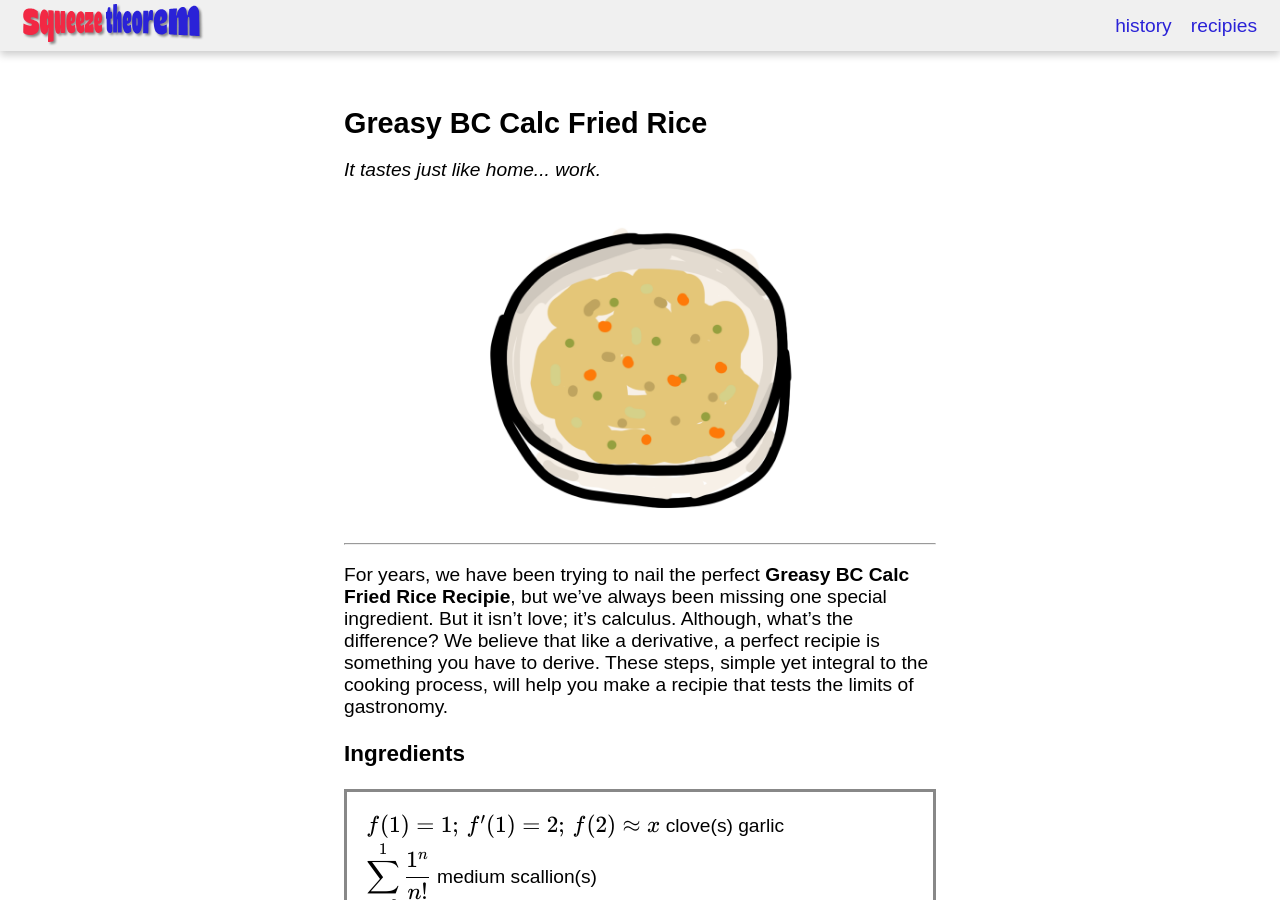
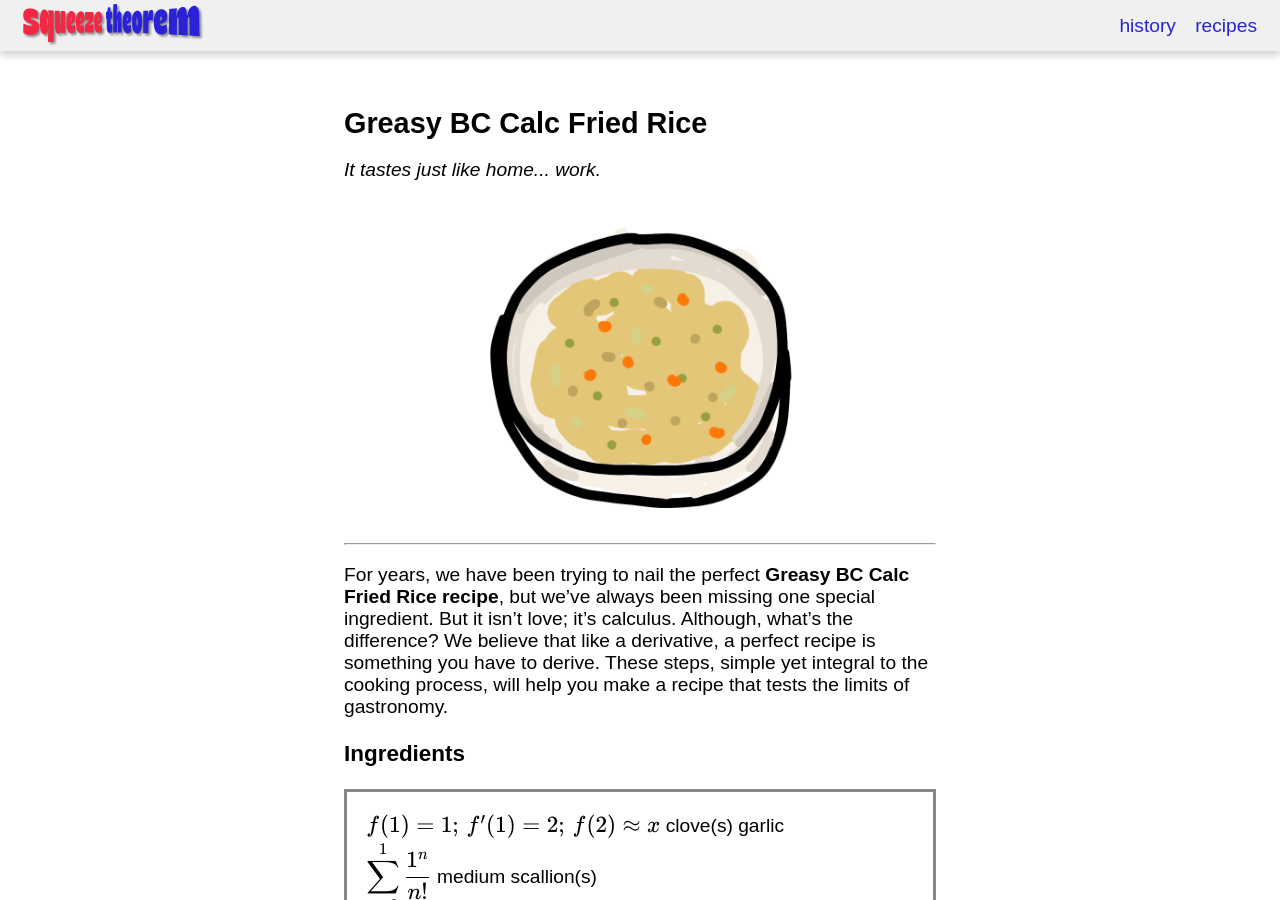
Before and after one commit to braedenlag/squeeze-theorem, a Jekyll site: the page built from recipes/rice.md, in a window 1280 px wide and 900 px high. Built offline with Jekyll 4.4.1, drawn with Linux system fonts in a browser that asks for light colours; nearby versions of some CDN libraries; some web fonts are replaced; some of the changed text lies outside the part shown.

Commit message:
fixed the spelling of recipe, updated header and footer

```diff
--- a/_includes/footer.html
+++ b/_includes/footer.html
@@ -1,18 +1,21 @@
 <footer class="fullwidth">
   <div class="navigation">
     <div class="footer-column">
-      <h4>about</h4>
+      <h4><a href="/">about</a></h4>
     </div>
     <div class="footer-column">
-      <h4>recipies</h2>
+      <h4><a href="/history">history</a></h4>
     </div>
     <div class="footer-column">
-      <h4>fun</h2>
+      <h4><a href="/recipes">recipes</a></h4>
+    </div>
+    <div class="footer-column">
+      <h4><a href="/selfie">fun</a></h4>
     </div>
   </div>
   <div class="footer-hero mobile-hide">
     <div class="footer-column">
-      <img src="/logo.svg">
+      <a href="/"><img src="/logo.svg"></a>
       <p>\(\forall\varepsilon>0,\exists\delta>0:\forall{x},(|{x}-{a}| < \delta\rArr|f(x)-L| < \varepsilon)\)
       </p>
     </div>
--- a/_includes/header.html
+++ b/_includes/header.html
@@ -1,4 +1,4 @@
 <header class="fullwidth site-header" role="banner">
     <div class="left"><a href="/"><img src="/logo.svg" draggable="false"></a></div>
-    <div class="right"><a href="#">history</a><a href="/recipies/">recipies</a></div>
+    <div class="right"><a href="/history">history</a><a href="/recipes/">recipes</a></div>
   </header>
--- a/recipies/rice.md
+++ b/recipes/rice.md
@@ -3,11 +3,11 @@
 summary: It tastes just like home... work.
 title: Greasy BC Calc Fried Rice
 image: images/rice.png
-type: recipie
-permalink: /recipies/rice
+type: recipe
+permalink: /recipes/rice
 ---
 
-For years, we have been trying to nail the perfect **Greasy BC Calc Fried Rice Recipie**, but we've always been missing one special ingredient. But it isn't love; it's calculus. Although, what's the difference? We believe that like a derivative, a perfect recipie is something you have to derive. These steps, simple yet integral to the cooking process, will help you make a recipie that tests the limits of gastronomy.
+For years, we have been trying to nail the perfect **Greasy BC Calc Fried Rice recipe**, but we've always been missing one special ingredient. But it isn't love; it's calculus. Although, what's the difference? We believe that like a derivative, a perfect recipe is something you have to derive. These steps, simple yet integral to the cooking process, will help you make a recipe that tests the limits of gastronomy.
 
 ### Ingredients
 
@@ -44,4 +44,4 @@
 > \\(\frac{dy}{dx} = 1^2 + \ln(3 + 3\ln 3) = 1 + \ln(3 + 3\ln 3) \approx 2.411\\) <br>
 > \\(f(2) \approx f(1) + 2.411(1) \approx 6.510\\)
 
-We hope you finally have some closure from the Free Response questions on the AP Test. As for the rest of the recipie, it's left as an exercise for the reader.
+We hope you finally have some closure from the Free Response questions on the AP Test. As for the rest of the recipe, it's left as an exercise for the reader.
```
Also changed, not shown: recipes/index.md (renamed from recipies/index.md, +1 -1 lines), recipes/pi.md (renamed from recipies/pi.md, +2 -2 lines), recipes/sandwich.md (renamed from recipies/sandwich.md, +2 -2 lines), recipes/images/pi.png (renamed from recipies/images/pi.png), recipes/images/rice.png (renamed from recipies/images/rice.png), recipes/images/sandwich.png (renamed from recipies/images/sandwich.png), recipes/images/squeeze.png (renamed from recipies/images/squeeze.png), recipes/pi.js (renamed from recipies/pi.js).
